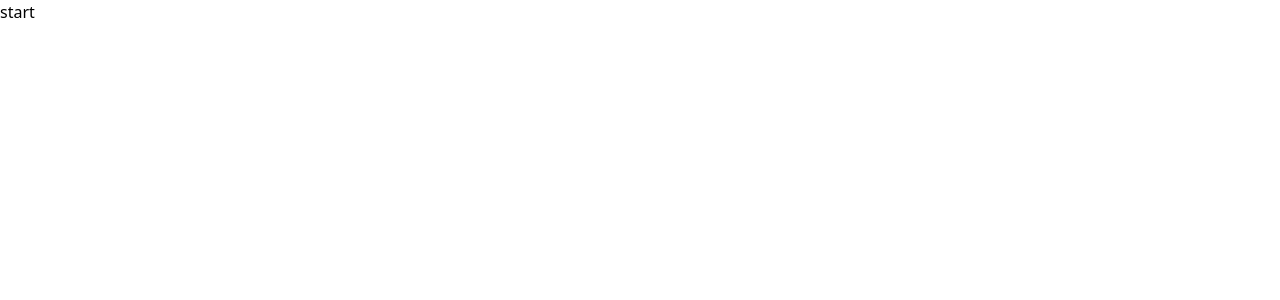
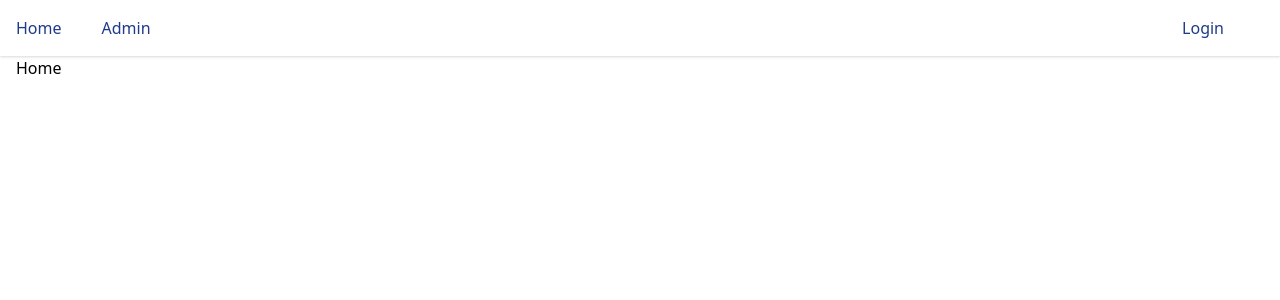
Before and after one commit to aperezl/pruebas-react, a React (Create React App) app in the folder firebase-auth/: page / in a window 1280 px wide. Shown: the top 300 px of the page. Built offline with nearby package versions, Linux system fonts and the light colour scheme.

Commit message:
add menu component to App

```diff
--- a/firebase-auth/src/App.js
+++ b/firebase-auth/src/App.js
@@ -3,11 +3,28 @@ import {
   Route,
   Switch
 } from 'react-router-dom'
+
+import Home from './components/Home'
+import Admin from './components/Admin'
+import Login from './components/Login'
+import Menu from './components/Menu'
+
 function App() {
   return (
-    <div className="container">
-      start
-    </div>
+    <>
+
+
+      <Router>
+        <Menu />
+        <div className="container mx-auto px-4">
+          <Switch>
+            <Route exact path="/" component={Home}></Route>
+            <Route path="/admin" component={Admin}></Route>
+            <Route path="/login" component={Login}></Route>
+          </Switch>
+        </div>
+      </Router>
+    </>
   );
 }
 
--- a/firebase-auth/src/components/Menu.js
+++ b/firebase-auth/src/components/Menu.js
@@ -1,10 +1,23 @@
 import React from 'react'
+import { Link } from 'react-router-dom'
 
 const Menu = () => {
   return (
-    <div>
-      <h2>Menu</h2>
-    </div>
+    <nav className="flex bg-white flex-wrap items-center justify-between p-4 shadow">
+      <div className="navbar-menu hidden lg:order-1 lg:block w-full lg:w-2/5">
+          <Link to="/" className="block lg:inline-block mt-4 lg:mt-0 mr-10 text-blue-900 hover:text-indigo-600" href="#">
+              Home
+          </Link>
+          <Link to="/admin" className="block lg:inline-block mt-4 lg:mt-0 mr-10 text-blue-900 hover:text-indigo-600" href="#">
+              Admin
+          </Link>
+      </div>
+      <div className="navbar-menu hidden lg:order-3 lg:block w-full lg:w-2/5 lg:text-right">
+          <Link to="/login" className="block lg:inline-block mt-4 lg:mt-0 mr-10 text-blue-900 hover:text-indigo-600" href="#">
+              Login
+          </Link>
+      </div>
+    </nav>
   )
 }
 
```
